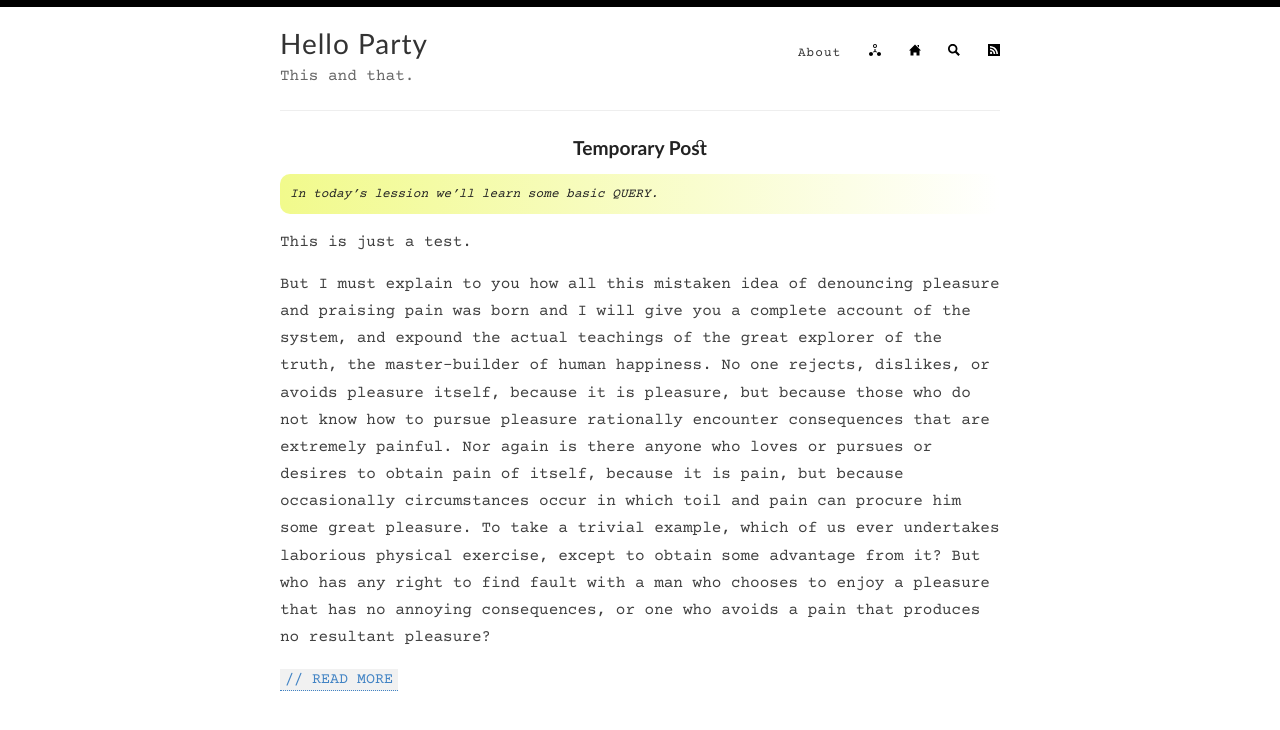
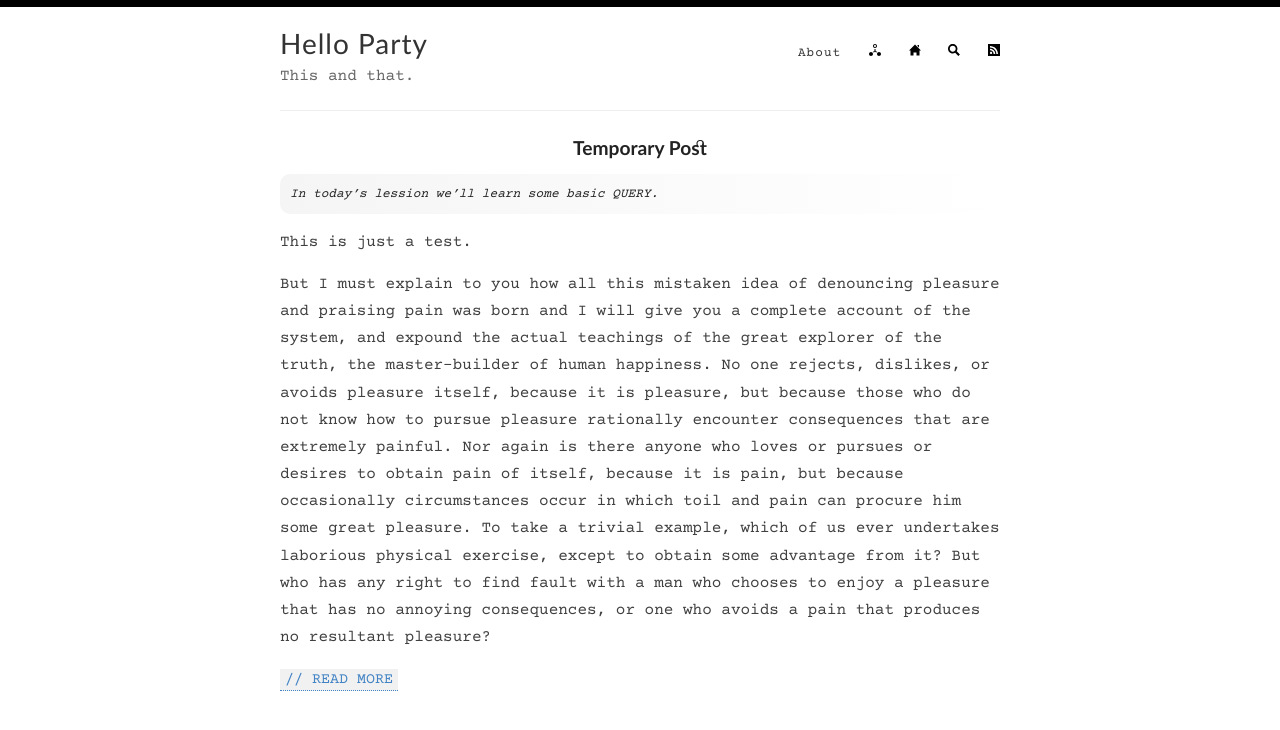
Before and after one commit to hello-party/hello-party-old.github.io, a Jekyll site: the page built from index.html, in a window 1280 px wide. Shown: the top 730 px of the page. Built offline with Jekyll 4.4.1, drawn with Linux system fonts in a browser that asks for light colours; the list of posts is cut into pages by our own code.

Commit message:
Update style.scss

```diff
--- a/assets/style.scss
+++ b/assets/style.scss
@@ -106,7 +106,7 @@ h4 {
     font-weight: normal;
     text-align: left;
     padding: 10px 10px 8px 10px;
-    background-image: linear-gradient(90deg, #F1FA8C, #FFFFFF);
+    background-image: linear-gradient(90deg, #F5F5F5, #FFFFFF);
     border-radius: 10px;
 }
 
```
